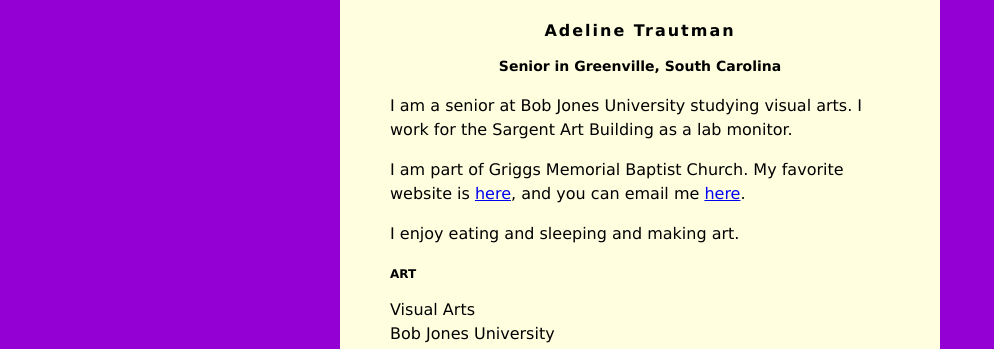
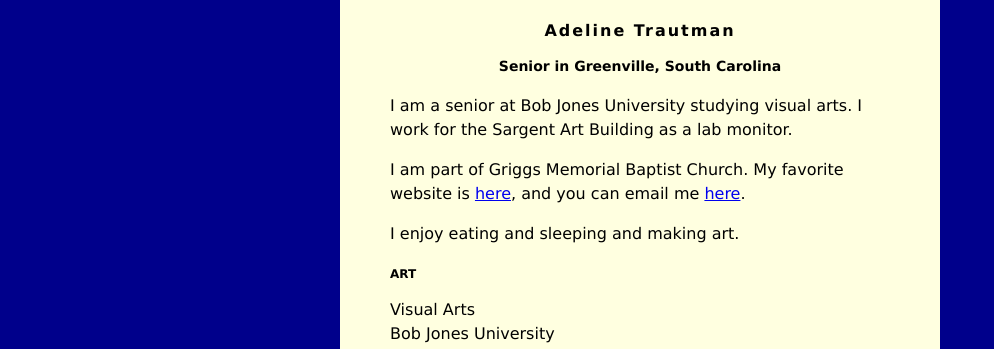
Before and after one commit to meemawpoipoi/meemawpoipoi.github.io, a plain HTML site: page index.html in a window 1280 px wide. Shown: the top 349 px of the page, without its empty margins (0-994 px from the left). Drawn offline with Linux system fonts and the light colour scheme.

Commit message:
Update index.html

```diff
--- a/index.html
+++ b/index.html
@@ -2,7 +2,7 @@
 <head>
 <style>
 body {
-    background: darkviolet;
+    background: darkblue;
     font-family: Verdana;
 }
 #content {
```
